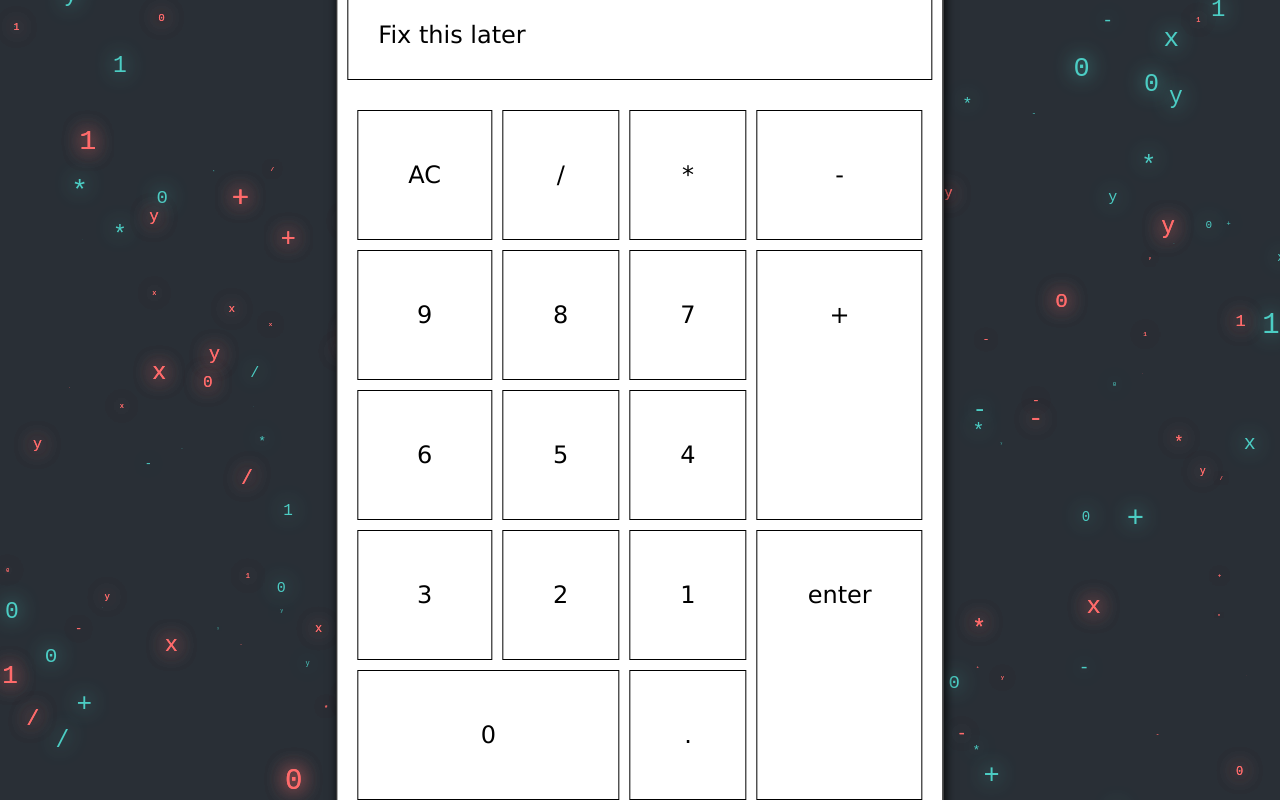
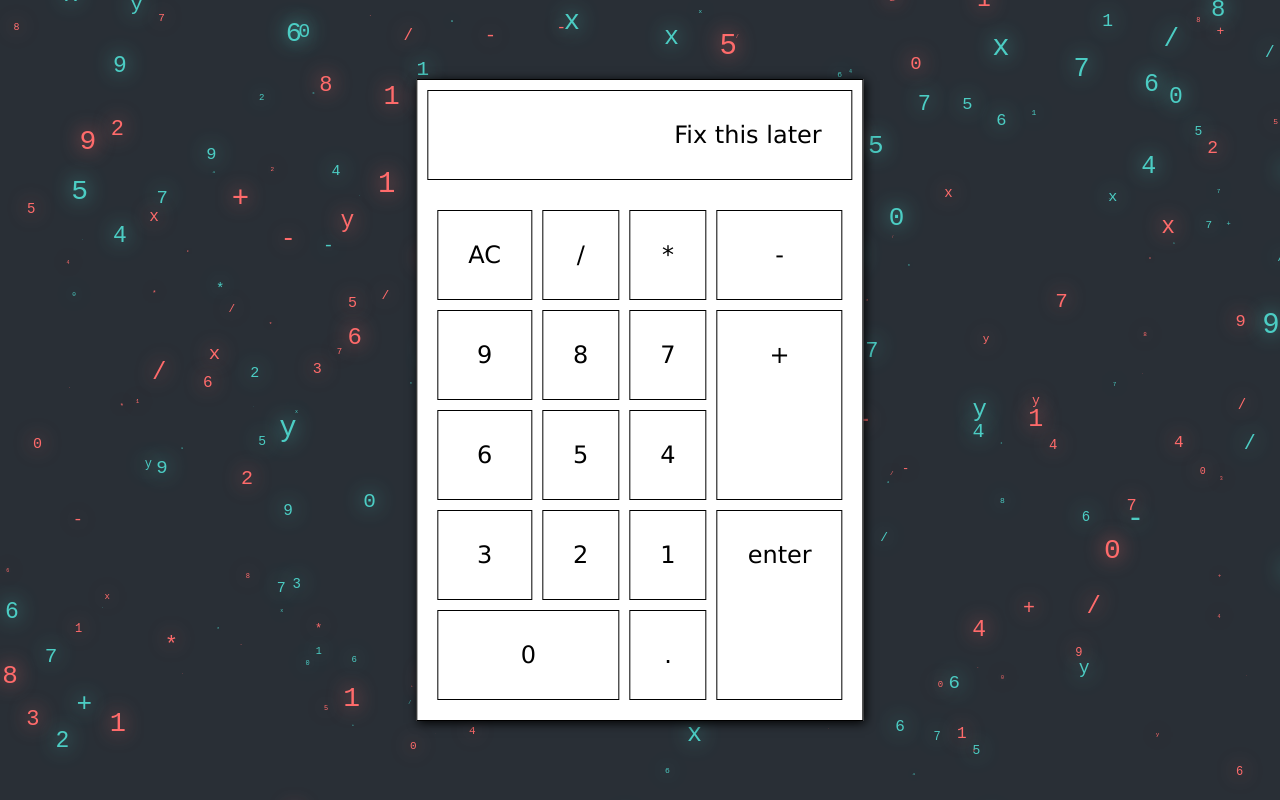
Before and after one commit to koutselakismanos/calculator, a plain HTML site: page index.html in a window 1280 px wide. Drawn offline with Linux system fonts and the light colour scheme; animation ran at ten frames a second.

Commit message:
minor changes

```diff
--- a/main.js
+++ b/main.js
@@ -1,9 +1,10 @@
 let canvas;
 let ctx;
-// let symbols = ['+', '-', '/', '*', '0', '1', '2', '3', '4', '5', '6', '7', '8', '9'];
-let symbols = ['+', 'x', 'y', '-', '/', '*', '0', '1'];
+let symbols = ['+', '-', '/', '*', '0', 'x', 'y', '1', '2', '3', '4', '5', '6', '7', '8', '9'];
+// let symbols = ['+', 'x', 'y', '-', '/', '*', '0', '1'];
 let symbolsLen = symbols.length;
 let symbolArray = [];
+let maxZ = 30;
 
 Number.prototype.mapNumber = function (in_min, in_max, out_min, out_max)
 {
@@ -23,9 +24,9 @@ class Symbol
 
     move()
     {
-        this.posY -= this.posZ.mapNumber(0, 30, 0, 1);
+        this.posY -= this.posZ.mapNumber(0, maxZ, 0, 1);
         if (this.posY <= 0)
-            this.posY = window.innerHeight + 20;
+            this.posY = window.innerHeight + 60;
     }
 
     drawSymbol()
@@ -81,8 +82,7 @@ function draw()
 function generateRandomSymbols()
 {
     symbolArray = [];
-    let maxZ = 30;
-    for (let i = 0; i < 200; i++)
+    for (let i = 0; i < 300; i++)
     {
         if (i % 2 === 0)
         {
@@ -90,7 +90,6 @@ function generateRandomSymbols()
             Math.random() * window.innerWidth,
             Math.random() * window.innerHeight,
             Math.floor(Math.random() * maxZ)];
-            symbolArray.push(new Symbol(randomSymbolType, '#FF6B6B', randomPositionX, randomPositionY, randomPositionZ));
             symbolArray.push(new Symbol(randomSymbolType, 'hsl(0, 100%, 71%)', randomPositionX, randomPositionY, randomPositionZ));
         }
         else
--- a/style.css
+++ b/style.css
@@ -19,6 +19,7 @@ body {
 .result{
     font-size: 150%;
     font-family: 'Lucida Sans', 'Lucida Sans Regular', 'Lucida Grande', 'Lucida Sans Unicode';
+    text-align: right;
     padding: 30px;
     border: 1px solid black;
     margin: 10px;
@@ -48,7 +49,7 @@ body {
     font-family: 'Lucida Sans', 'Lucida Sans Regular', 'Lucida Grande', 'Lucida Sans Unicode';
     border: 1px solid black;
     text-align: center;
-    padding: 50px;
+    padding: 30px;
 }
 
 .plus{
@@ -64,6 +65,7 @@ body {
     grid-column: 4 ;
     grid-row: 4 / 6 ;
 }
+
 .zero{
     grid-column: 1 / 3;
 }
```
